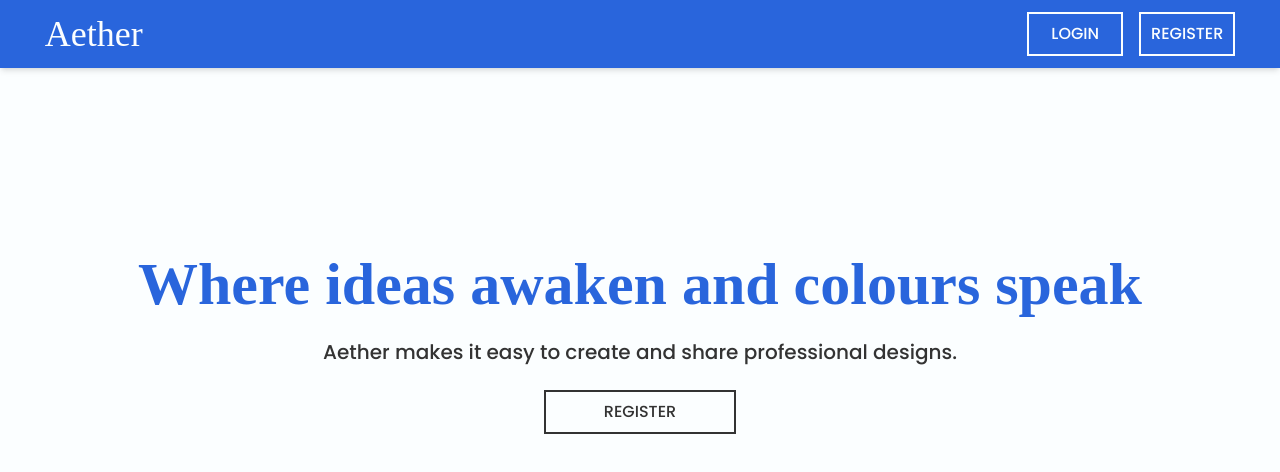
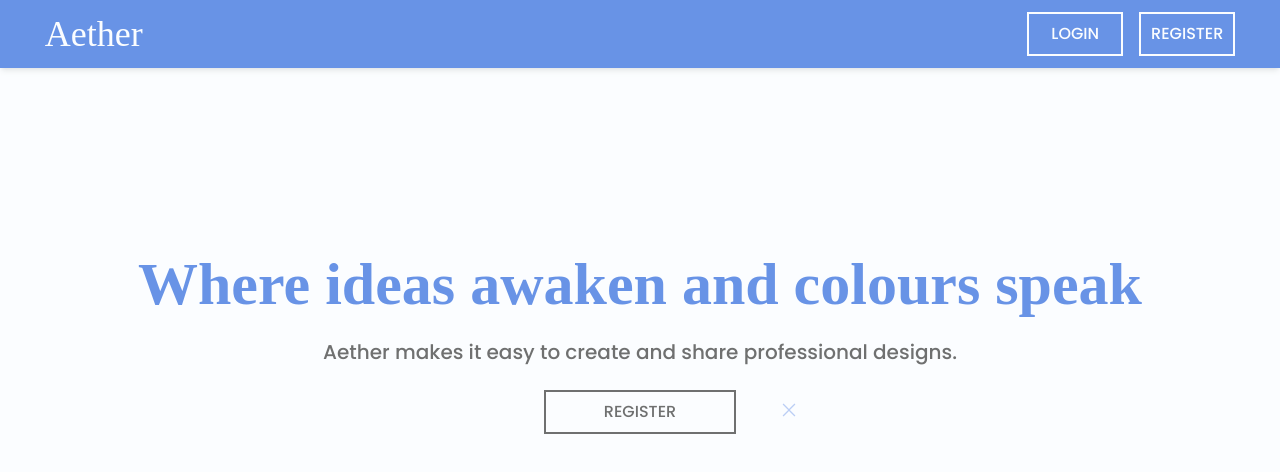
Before and after one commit to Nimira43/Aether, a React (Vite) app in the folder frontend/: page / in a window 1280 px wide. Both pictures are taken after a click on the button "LOGIN". Shown: the top 472 px of the page. Built offline with nearby package versions, Linux system fonts and the light colour scheme; a web font is replaced by a local one.

Commit message:
modal - 3

```diff
--- a/frontend/src/index.css
+++ b/frontend/src/index.css
@@ -11,7 +11,6 @@
 
 .logo {
   font-family: 'Arizonia', cursive;
-
 }
 
 .hover-transition {
--- a/frontend/src/pages/index.jsx
+++ b/frontend/src/pages/index.jsx
@@ -12,11 +12,14 @@ const Index = () => {
             ? 'visible opacity-30'
             : 'invisible opacity-30'
           }
-          transition-all duration-500 h-screen fixed bg-red-300 flex justify-center items-center
+          transition-all duration-500 h-screen fixed bg-light flex justify-center items-center
         `}
       >
         <div className='w-[350px] m-auto px-6 py-4 relative'>
-          <div>
+          <div
+            onClick={() => setShow(false)}
+            className='absolute right-4 top-4 text-xl cursor-pointer text-main'
+          >
             <LiaTimesSolid />
           </div>
         </div>
@@ -29,8 +32,17 @@ const Index = () => {
               <h1 className='logo text-light text-4xl'>Aether</h1>
             </div>
             <div className='flex gap-4'>
-              <button className='main-btn'>Login</button>
-              <button className='main-btn'>Register</button>
+              <button
+                className='main-btn'
+                onClick={() => setShow(true)}
+              >
+                Login
+              </button>
+              <button
+                className='main-btn'
+              >
+                Register
+              </button>
             </div>
           </div>
         </div>
--- a/frontend/tailwind.config.js
+++ b/frontend/tailwind.config.js
@@ -10,7 +10,7 @@ export default {
         'main': '#2965dc',
         'main-light': '#8ec5f6',
   			'support': '#f62222',
-  			'light': '#fbfeff',
+  			'light': '#fbfdff',
   			'dark': '#111',
   			'grey-dark': '#333',
   			'grey-medium': '#999',
```
